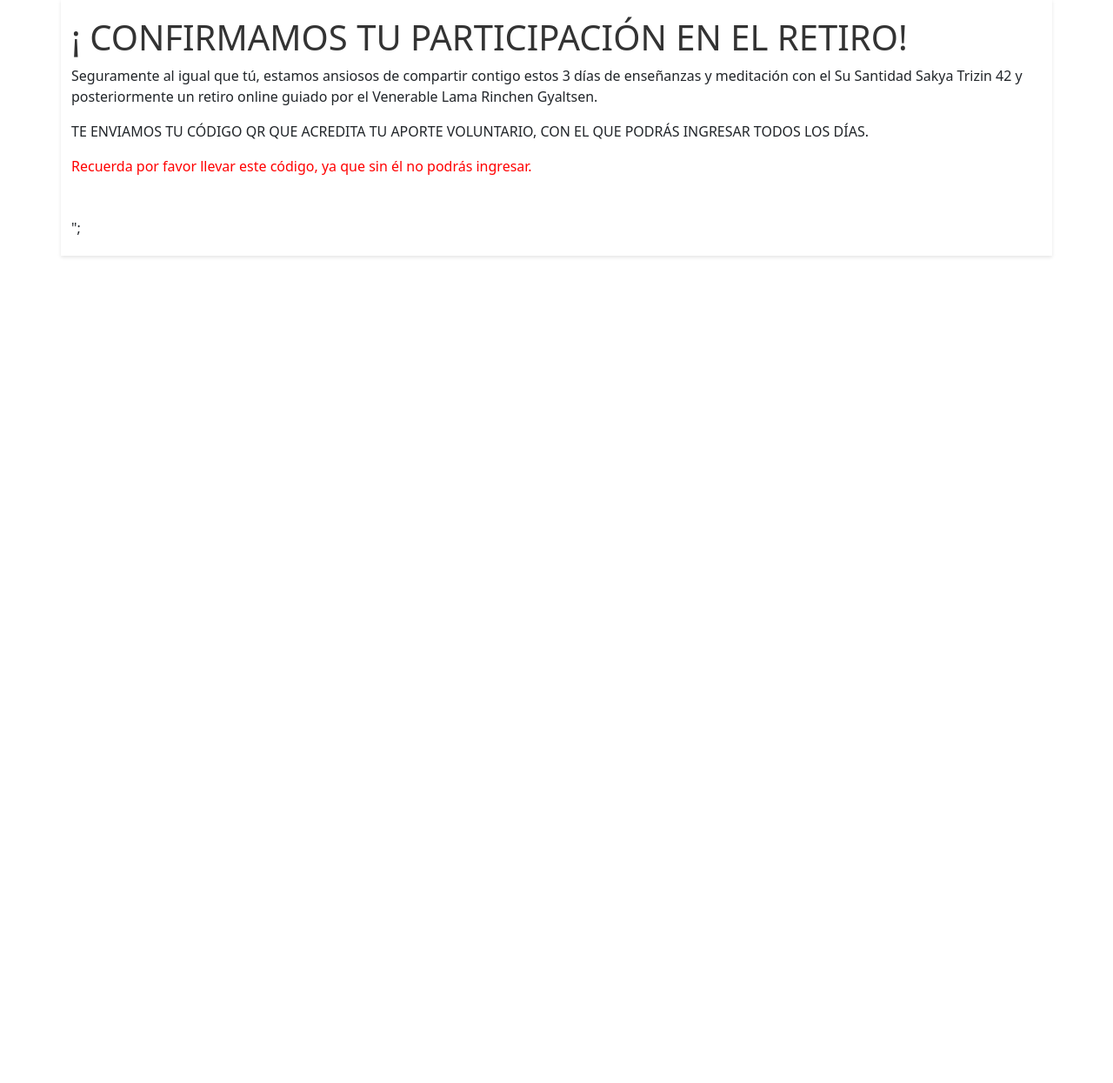
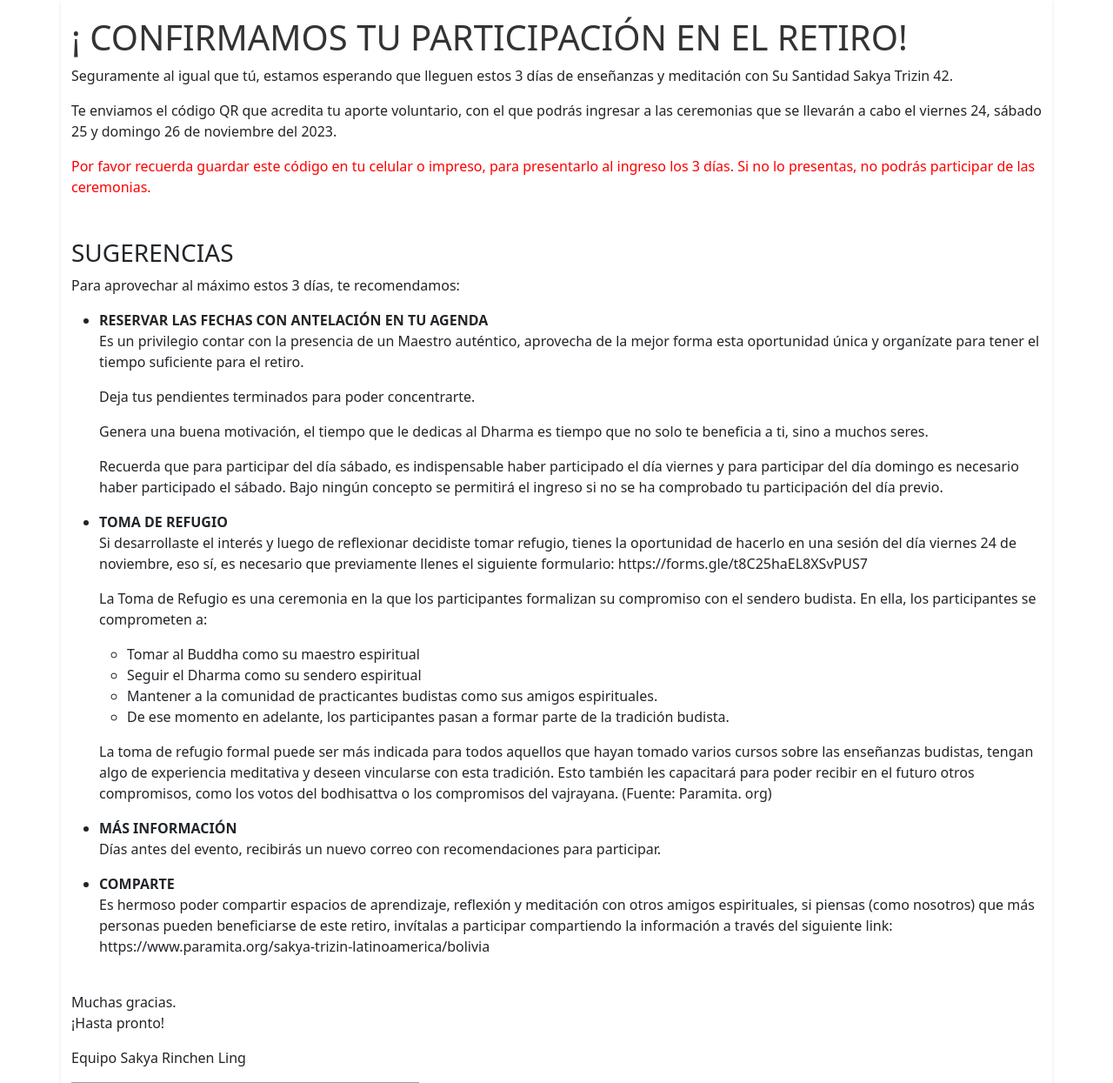
Before and after one commit to rinchen-org/event-sangha, a PHP site: template event/templates/subscription-email.html in a window 1280 px wide. Shown: the part 301-1546 px from the top of the page at 87% size. Before the commit the page ends 597 px from the top, so only its background shows below. Run offline with PHP 8.4, Linux system fonts and the light colour scheme; the template is opened without the code that fills it, so the values that code supplies are empty; some libraries are stand-ins or nearby versions; grey boxes are pictures that could not be loaded.

Commit message:
fix step for sending email

```diff
--- a/event/templates/subscription-email.html
+++ b/event/templates/subscription-email.html
@@ -1,20 +1,121 @@
 <h1>¡ CONFIRMAMOS TU PARTICIPACIÓN EN EL RETIRO!</h1>
 
 <p>
-    Seguramente al igual que tú, estamos ansiosos de compartir contigo estos 3
-    días de enseñanzas y meditación con el Su Santidad Sakya Trizin 42 y
-    posteriormente un retiro online guiado por el Venerable Lama Rinchen
-    Gyaltsen.
+  Seguramente al igual que tú, estamos esperando que lleguen estos 3 días
+  de enseñanzas y meditación con Su Santidad Sakya Trizin 42.
 </p>
 <p>
-    TE ENVIAMOS TU CÓDIGO QR QUE ACREDITA TU APORTE VOLUNTARIO, CON EL QUE
-    PODRÁS INGRESAR TODOS LOS DÍAS.
+  Te enviamos el código QR que acredita tu aporte voluntario, con el que
+  podrás ingresar a las ceremonias que se llevarán a cabo el viernes 24,
+  sábado 25 y domingo 26 de noviembre del 2023.
 </p>
 
 <p style="color:red;">
-    Recuerda por favor llevar este código, ya que sin él no podrás ingresar.
+  Por favor recuerda guardar este código en tu celular o impreso, para
+  presentarlo al ingreso los 3 días. Si no lo presentas, no podrás participar
+  de las ceremonias.
 </p>
 
 <pre style='line-height: 15px;font-family:"Courier New", Courier, monospace;'>
 <QR>
-</pre>";
+</pre>
+
+<h3>SUGERENCIAS</h3>
+
+<p>
+  Para aprovechar al máximo estos 3 días, te recomendamos:
+</p>
+
+<ul>
+  <li><strong>
+      RESERVAR LAS FECHAS CON ANTELACIÓN EN TU AGENDA</strong>
+
+    <p>
+      Es un privilegio contar con la presencia de un Maestro auténtico,
+      aprovecha de la mejor forma esta oportunidad única y organízate para tener
+      el tiempo suficiente para el retiro.
+    </p>
+    <p>
+      Deja tus pendientes terminados para poder concentrarte.
+    </p>
+    <p>
+      Genera una buena motivación, el tiempo que le dedicas al Dharma es tiempo
+      que no solo te beneficia a ti, sino a muchos seres.
+    </p>
+    <p>
+      Recuerda que para participar del día sábado, es indispensable haber
+      participado el día viernes y para participar del día domingo es necesario
+      haber participado el sábado. Bajo ningún concepto se permitirá el ingreso
+      si no se ha comprobado tu participación del día previo.
+    </p>
+  </li>
+  <li>
+    <strong>TOMA DE REFUGIO</strong>
+
+    <p>
+      Si desarrollaste el interés y luego de reflexionar decidiste tomar
+      refugio, tienes la oportunidad de hacerlo en una sesión del día viernes 24
+      de noviembre, eso sí, es necesario que previamente llenes el siguiente
+      formulario:
+      https://forms.gle/t8C25haEL8XSvPUS7
+    </p>
+    <p>
+      La Toma de Refugio es una ceremonia en la que los participantes formalizan
+      su compromiso con el sendero budista. En ella, los participantes se
+      comprometen a:
+    <ul>
+      <li>
+        Tomar al Buddha como su maestro espiritual
+      </li>
+      <li>
+        Seguir el Dharma como su sendero espiritual
+      </li>
+      <li>
+        Mantener a la comunidad de practicantes budistas como sus amigos
+        espirituales.
+      </li>
+      <li>
+        De ese momento en adelante, los participantes pasan a formar parte de la
+        tradición budista.
+      </li>
+    </ul>
+    </p>
+    <p>
+      La toma de refugio formal puede ser más indicada para todos aquellos que
+      hayan tomado varios cursos sobre las enseñanzas budistas, tengan algo de
+      experiencia meditativa y deseen vincularse con esta tradición. Esto
+      también les capacitará para poder recibir en el futuro otros compromisos,
+      como los votos del bodhisattva o los compromisos del vajrayana. (Fuente:
+      Paramita. org)
+    </p>
+
+  </li>
+  <li>
+    <strong>MÁS INFORMACIÓN</strong>
+    <p>
+      Días antes del evento, recibirás un nuevo correo con recomendaciones para
+      participar.
+    </p>
+  </li>
+  <li>
+    <strong>COMPARTE</strong>
+    <p>
+      Es hermoso poder compartir espacios de aprendizaje, reflexión y meditación
+      con otros amigos espirituales, si piensas (como nosotros) que más personas
+      pueden beneficiarse de este retiro, invítalas a participar compartiendo la
+      información a través del siguiente link:
+      https://www.paramita.org/sakya-trizin-latinoamerica/bolivia
+    </p>
+  </li>
+</ul>
+<br />
+<p>
+  Muchas gracias.<br />
+  ¡Hasta pronto!
+</p>
+<p>
+  Equipo Sakya Rinchen Ling
+</p>
+
+<img src="https://rinchen.org/wp-content/uploads/2020/08/Sakya-Rinchen-Ling.png"
+  alt="Equipo Sakya Rinchen Ling" />
```
Also changed, not shown: event/lib/subscription.php (+4 -14 lines), event/subscription_manual.php (+113 -3 lines).
